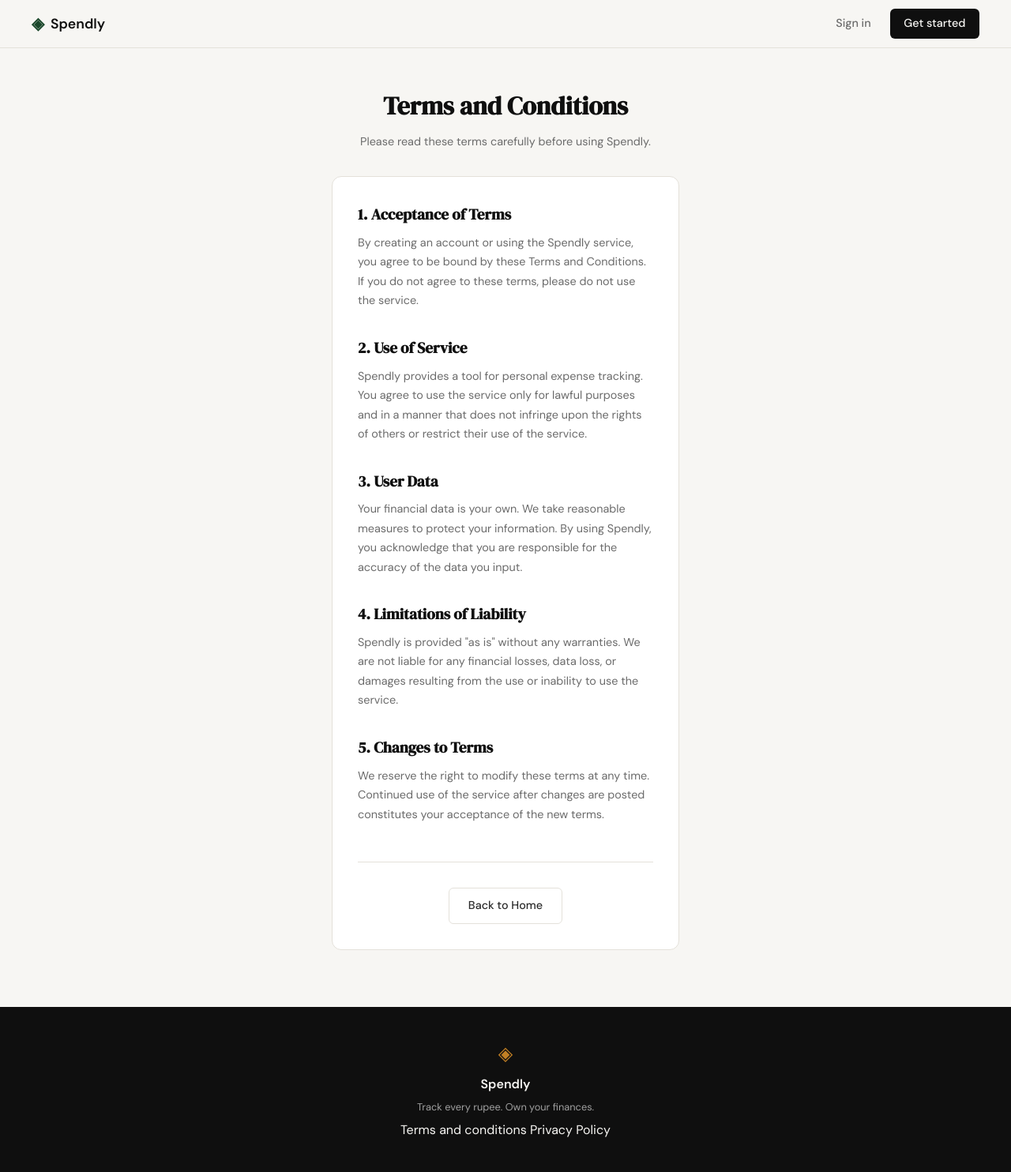
After one commit to AvinashAndhale01/spendly, a Flask app: page /terms in a window 1280 px wide. The commit adds this page. Shown: the whole page at 79% size. Run offline with Flask 3, Linux system fonts and the light colour scheme.

Commit message:
landing: add terms and conditions page and route

```diff
--- a/app.py
+++ b/app.py
@@ -20,6 +20,11 @@ def register():
 @app.route("/login")
 def login():
     return render_template("login.html")
+
+
+@app.route("/terms")
+def terms():
+    return render_template("terms.html")
 
 
 # ------------------------------------------------------------------ #
--- a/templates/base.html
+++ b/templates/base.html
@@ -35,7 +35,7 @@
             <span class="footer-name">Spendly</span>
             <p class="footer-copy">Track every rupee. Own your finances.</p>
             <div class="footer-links">
-                <a href="#">Terms and conditions</a>
+                <a href="/terms">Terms and conditions</a>
                 <a href="#">Privacy Policy</a>
             </div>
         </div>
--- /dev/null
+++ b/templates/terms.html
@@ -0,0 +1,56 @@
+{% extends "base.html" %}
+
+{% block title %}Terms and Conditions — Spendly{% endblock %}
+
+{% block content %}
+<section class="auth-section">
+    <div class="auth-container">
+        <div class="auth-header">
+            <h1 class="auth-title">Terms and Conditions</h1>
+            <p class="auth-subtitle">Please read these terms carefully before using Spendly.</p>
+        </div>
+
+        <div class="auth-card">
+            <div class="terms-content">
+                <div class="form-group" style="margin-bottom: 2rem;">
+                    <h3 class="feature-title" style="margin-bottom: 0.5rem;">1. Acceptance of Terms</h3>
+                    <p class="feature-body">
+                        By creating an account or using the Spendly service, you agree to be bound by these Terms and Conditions. If you do not agree to these terms, please do not use the service.
+                    </p>
+                </div>
+
+                <div class="form-group" style="margin-bottom: 2rem;">
+                    <h3 class="feature-title" style="margin-bottom: 0.5rem;">2. Use of Service</h3>
+                    <p class="feature-body">
+                        Spendly provides a tool for personal expense tracking. You agree to use the service only for lawful purposes and in a manner that does not infringe upon the rights of others or restrict their use of the service.
+                    </p>
+                </div>
+
+                <div class="form-group" style="margin-bottom: 2rem;">
+                    <h3 class="feature-title" style="margin-bottom: 0.5rem;">3. User Data</h3>
+                    <p class="feature-body">
+                        Your financial data is your own. We take reasonable measures to protect your information. By using Spendly, you acknowledge that you are responsible for the accuracy of the data you input.
+                    </p>
+                </div>
+
+                <div class="form-group" style="margin-bottom: 2rem;">
+                    <h3 class="feature-title" style="margin-bottom: 0.5rem;">4. Limitations of Liability</h3>
+                    <p class="feature-body">
+                        Spendly is provided "as is" without any warranties. We are not liable for any financial losses, data loss, or damages resulting from the use or inability to use the service.
+                    </p>
+                </div>
+
+                <div class="form-group">
+                    <h3 class="feature-title" style="margin-bottom: 0.5rem;">5. Changes to Terms</h3>
+                    <p class="feature-body">
+                        We reserve the right to modify these terms at any time. Continued use of the service after changes are posted constitutes your acceptance of the new terms.
+                    </p>
+                </div>
+            </div>
+            <div style="margin-top: 3rem; text-align: center; border-top: 1px solid var(--border); padding-top: 2rem;">
+                <a href="{{ url_for('landing') }}" class="btn-ghost" style="padding: 0.65rem 1.5rem; font-size: 0.9rem;">Back to Home</a>
+            </div>
+        </div>
+    </div>
+</section>
+{% endblock %}
```
